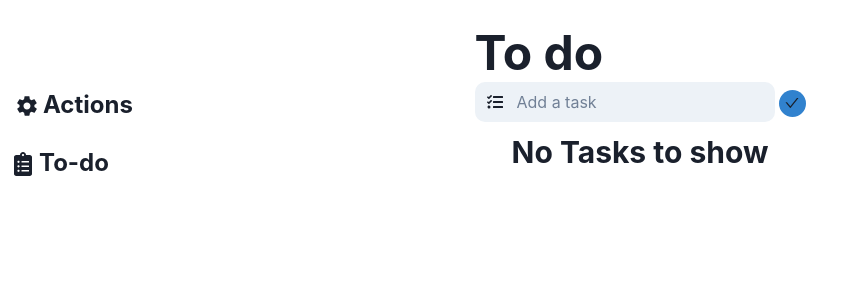
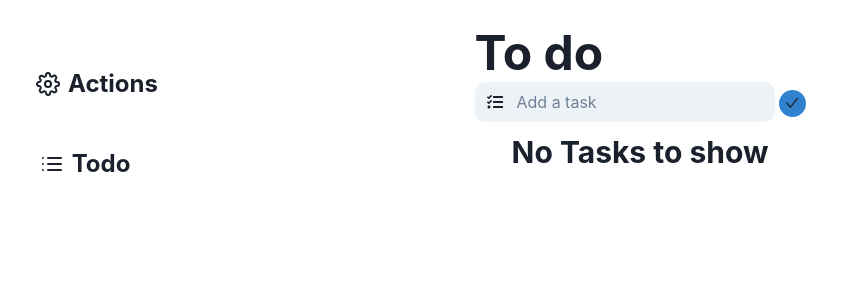
Before and after one commit to Sachinv220/To-do-list, a React (Vite) app: page /to-do-list in a window 1280 px wide. Shown: the top 300 px of the page, without its empty margins (0-855 px from the left). Built offline with nearby package versions, Linux system fonts and the light colour scheme.

Commit message:
Changing the sidebar and new sidebar design

```diff
--- a/index.html
+++ b/index.html
@@ -4,7 +4,7 @@
     <meta charset="UTF-8" />
     <link rel="icon" type="image/svg+xml" href="/favicon.ico" />
     <meta name="viewport" content="width=device-width, initial-scale=1.0" />
-    <title>To-do list</title>
+    <title>Todo wind</title>
   </head>
   <body>
     <div id="root"></div>
--- a/src/components/Sidebar.jsx
+++ b/src/components/Sidebar.jsx
@@ -1,61 +1,63 @@
-import {
-  Stack,
-  Flex,
-  ListItem,
-  List,
-  Icon,
-  useMediaQuery,
-} from "@chakra-ui/react";
-import { IoMdSettings } from "react-icons/io";
-import { FaClipboardList } from "react-icons/fa";
-import { Link } from "react-router-dom";
-import BottomBar from "./BottomBar";
+import React from "react";
+import { useNavigate } from "react-router-dom";
+import { Button, Flex, useMediaQuery, Text } from "@chakra-ui/react";
+import { FiSettings, FiList } from "react-icons/fi";
+const BottomBar = React.lazy(() => import("./BottomBar"));
 
 const Sidebar = () => {
   const [isSmallerThan850] = useMediaQuery("(max-width: 850px)");
+  let navigate = useNavigate();
 
   const Sidebar = (
-    <Stack position="fixed" height="100%" width="10rem">
-      <Flex alignItems="center" justifyContent="center">
-        <List mt="5rem">
-          <ListItem
-            borderWidth={3}
-            p={1}
-            width="6em"
-            fontWeight="bold"
-            rounded={15}
-            _hover={{
-              bgColor: "blue.800",
-              borderColor: "blue.800",
-            }}
-            fontSize="2xl"
-            mb={3}
-            borderColor="transparent"
-          >
-            <Icon as={IoMdSettings} verticalAlign="middle" mr={1} />
-            <Link to="/customise">Actions</Link>
-          </ListItem>
-          <ListItem
-            borderWidth={3}
-            width="6em"
-            fontWeight="bold"
-            rounded={15}
-            _hover={{
-              bgColor: "blue.800",
-              borderColor: "blue.800",
-            }}
-            fontSize="2xl"
-            mb={3}
-            borderColor="transparent"
-          >
-            <Icon as={FaClipboardList} verticalAlign="middle" mr={1} />
-            <Link to="/to-do-list">To-do</Link>
-          </ListItem>
-        </List>
-      </Flex>
-    </Stack>
+    <Flex
+      position="fixed"
+      height="100%"
+      flexDir="column"
+      gap={10}
+      width="10rem"
+      ml="2rem"
+      mt="4rem"
+    >
+      <Button
+        bg="none"
+        size="md"
+        width={130}
+        height={10}
+        fontSize="2xl"
+        fontWeight="bold"
+        leftIcon={<FiSettings />}
+        onClick={() => navigate("/customise")}
+      >
+        Actions
+      </Button>
+      <Button
+        bg="none"
+        size="md"
+        width={130}
+        height={10}
+        fontSize="2xl"
+        fontWeight="bold"
+        leftIcon={<FiList />}
+        onClick={() => navigate("/to-do-list")}
+      >
+        <Text textAlign="left" mr={6}>
+          Todo
+        </Text>
+      </Button>
+    </Flex>
   );
-  return <>{isSmallerThan850 ? <BottomBar /> : Sidebar}</>;
+  return (
+    <>
+      {isSmallerThan850 ? (
+        <React.Suspense
+          fallback={<div>loading...</div>}
+          children={<BottomBar />}
+        />
+      ) : (
+        Sidebar
+      )}
+    </>
+  );
 };
 
 export default Sidebar;
```
